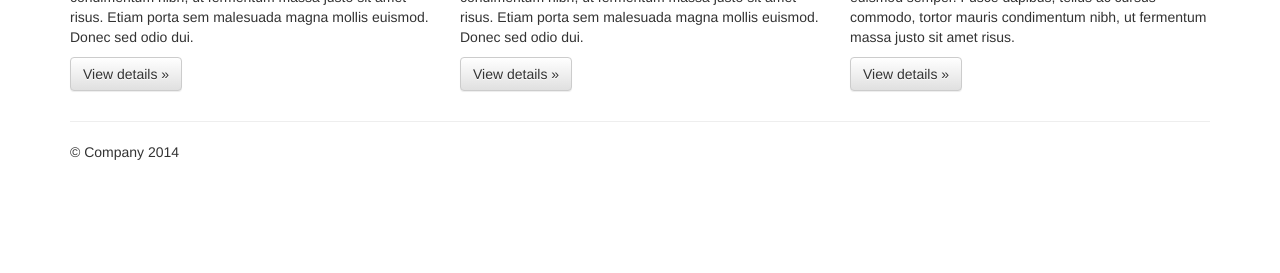
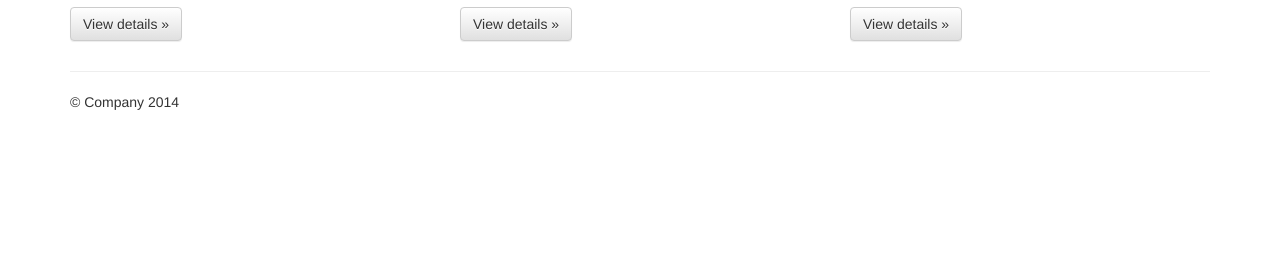
Before and after one commit to holdserver/ComingSoon, a plain HTML site: page index.html in a window 1280 px wide. Shown: the part 527-800 px from the top of the page. Drawn offline with nearby package versions, Linux system fonts and the light colour scheme.

Commit message:
Iniciando modificações.

```diff
--- a/index.html
+++ b/index.html
@@ -6,17 +6,11 @@
     <head>
         <meta charset="utf-8">
         <meta http-equiv="X-UA-Compatible" content="IE=edge,chrome=1">
-        <title></title>
+        <title>Holdserver</title>
         <meta name="description" content="">
         <meta name="viewport" content="width=device-width, initial-scale=1">
 
         <link rel="stylesheet" href="css/bootstrap.min.css">
-        <style>
-            body {
-                padding-top: 50px;
-                padding-bottom: 20px;
-            }
-        </style>
         <link rel="stylesheet" href="css/bootstrap-theme.min.css">
         <link rel="stylesheet" href="css/main.css">
 
```
Also changed, not shown: humans.txt.
